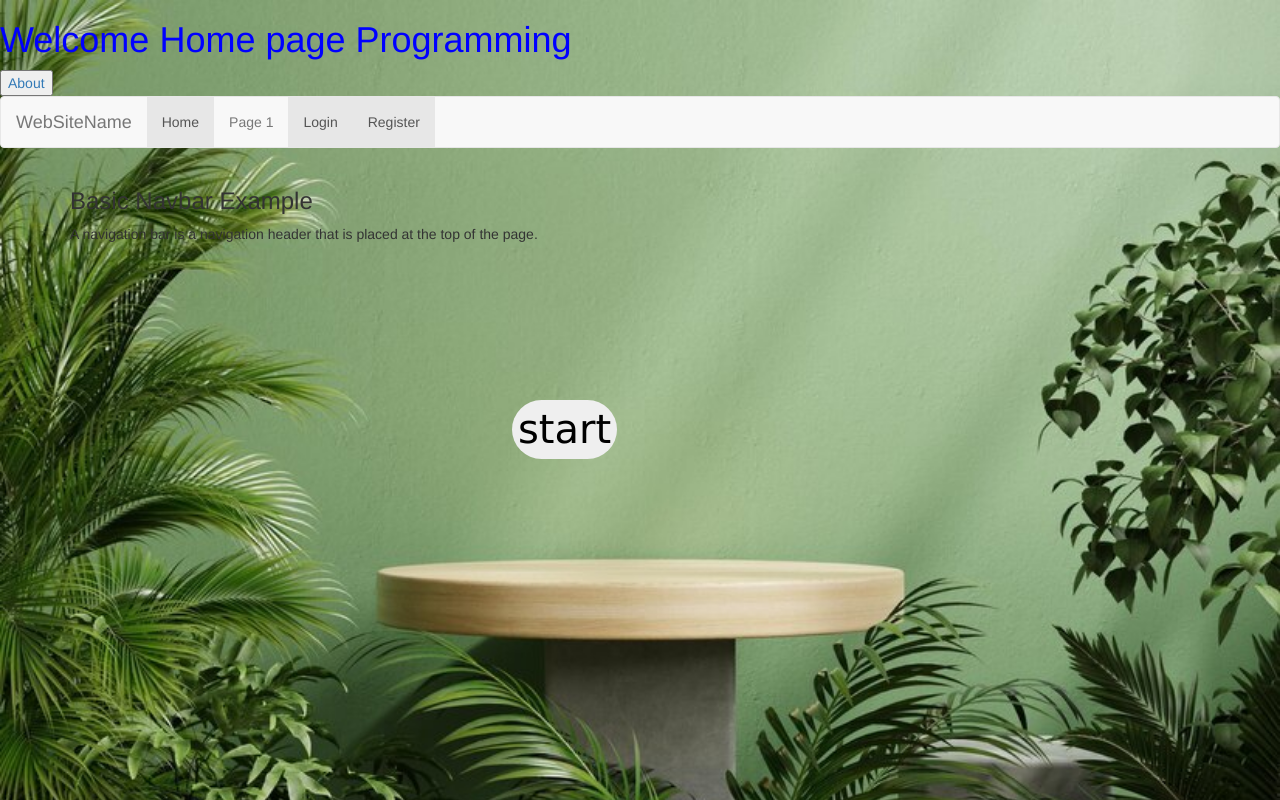
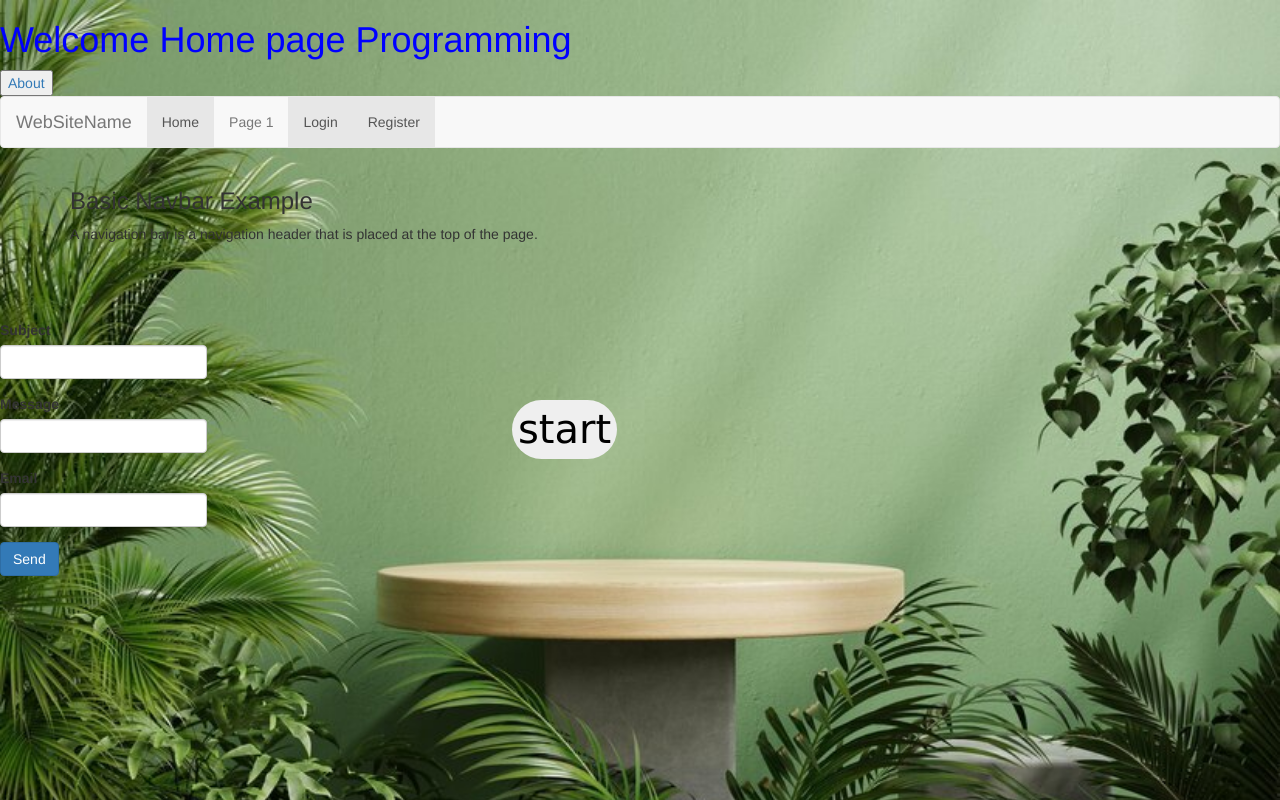
Before and after one commit to Kingsly62/portfolio-djangoAplication, a Django app: page / in a window 1280 px wide. Run offline with Django 4.2, Linux system fonts and the light colour scheme; some libraries are stand-ins or nearby versions.

Commit message:
add new file and some conetents

```diff
--- /dev/null
+++ b/home/templates/email.html
@@ -0,0 +1 @@
+<h3>You have recieved an Email from :</h3>
--- a/home/templates/home.html
+++ b/home/templates/home.html
@@ -44,7 +44,32 @@
     <div class="button">
       <button type="start"><a href="about">start</a></button>
     </div>
+
+    <div class="footer">
+      <form action="" method="POST">
+        {% csrf_token %}
+        <div class="form-group">
+          <label for="exampleEmailInput">Subject</label>
+          <input type="text" name="subject" class="form-control" />
+        </div>
+        <div class="form-group">
+          <label for="exampleEmailInput">Message</label>
+          <input type="text" name="message" class="form-control" />
+        </div>
+        <div class="form-group">
+          <label for="exampleEmailInput">Email</label>
+          <input type="email" name="email" class="form-control" />
+        </div>
+        <button type="submit" class="btn btn-primary">Send</button>
+      </form>
+    </div>
     <script src="" async defer></script>
   </body>
 </html>
-<style></style>
+<style>
+  .footer {
+    top: 40%;
+    position: absolute;
+    float: right;
+  }
+</style>
--- a/home/templates/register.html
+++ b/home/templates/register.html
@@ -2,7 +2,7 @@
 
 {% block content %}
 <h1>Register Acccount </h2><hr>
-<form method="POST">
+<form action="{% url 'register'%}" method="POST">
  {% csrf_token %}
  <label for="username">Username</label><br>
  {{form.username}}<br>
--- a/home/urls.py
+++ b/home/urls.py
@@ -10,5 +10,6 @@ urlpatterns = [
     path('projects', views.projects, name='projects'),
     path('contact', views.contact, name='contact'),
     path('register', views.register, name='register'),
-    path('login',  views.LoginView, name='login')
+    path('login',  views.LoginView, name='login'),
+    path('email', views.email, name='email')
 ]
--- a/home/views.py
+++ b/home/views.py
@@ -7,13 +7,27 @@ from django.contrib.auth.models import User, auth
 from django.contrib.auth import authenticate, login
 from django.contrib.auth.forms import UserCreationForm
 from . forms import RegisterForm
+from django.conf import settings
+from django.core.mail import send_mail
 
 
 # Create your views here.
 
 
 def home(request):
-    return render(request, 'home.html')
+    if request.method == "POST":
+        subject = request.POST.get('subject')
+        message = request.POST.get('message')
+        email = request.POST.get('email')
+
+        send_mail(subject, message, settings.EMAIL_HOST_USER,
+                  [email], fail_silently=False)
+        return render(request, 'email.html', {'email': email})
+    return render(request, 'home.html', {})
+
+
+def email(request):
+    return render(request, 'email.html')
 
 
 def about(request):
```
Also changed, not shown: portfolio/settings.py (+8 -0 lines).
